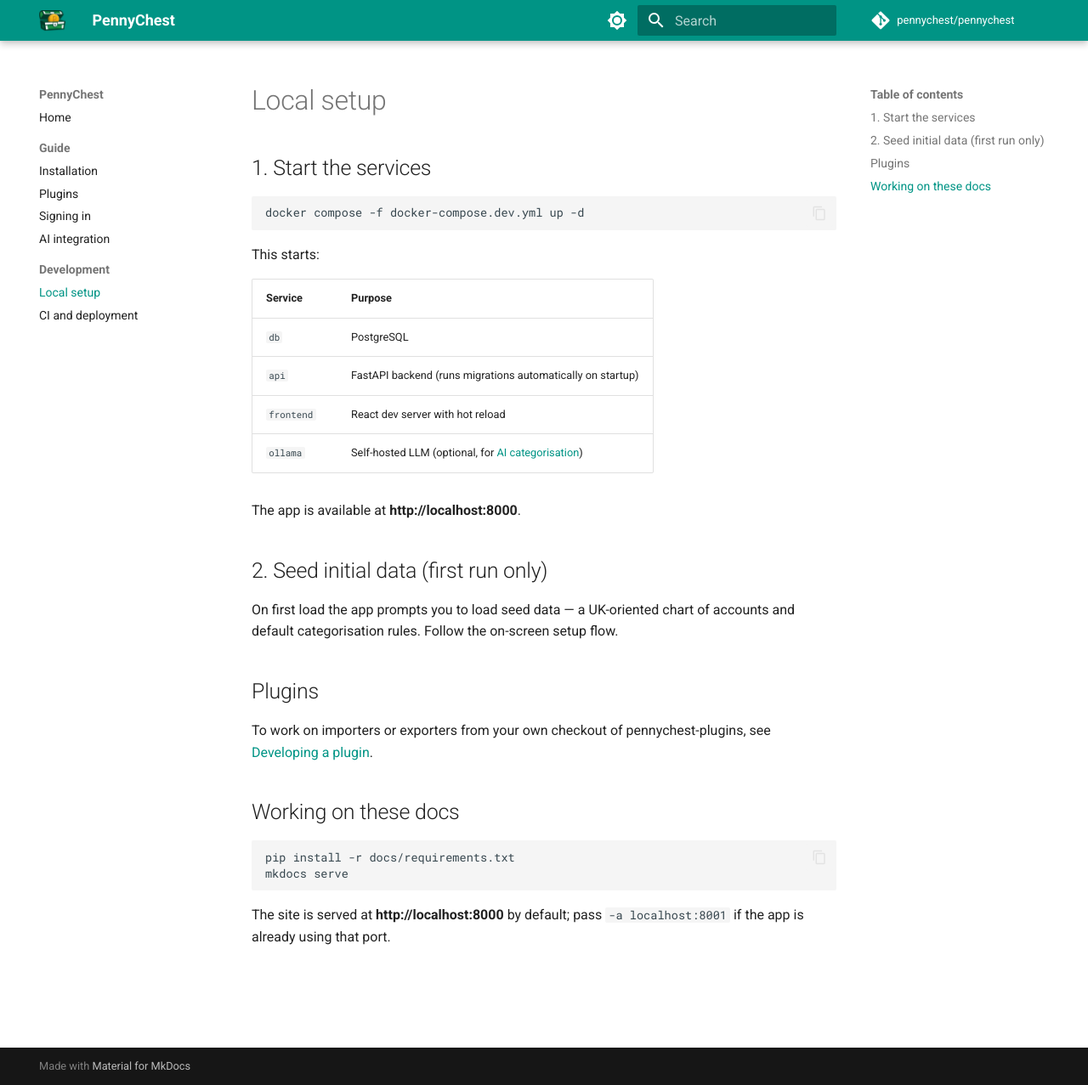
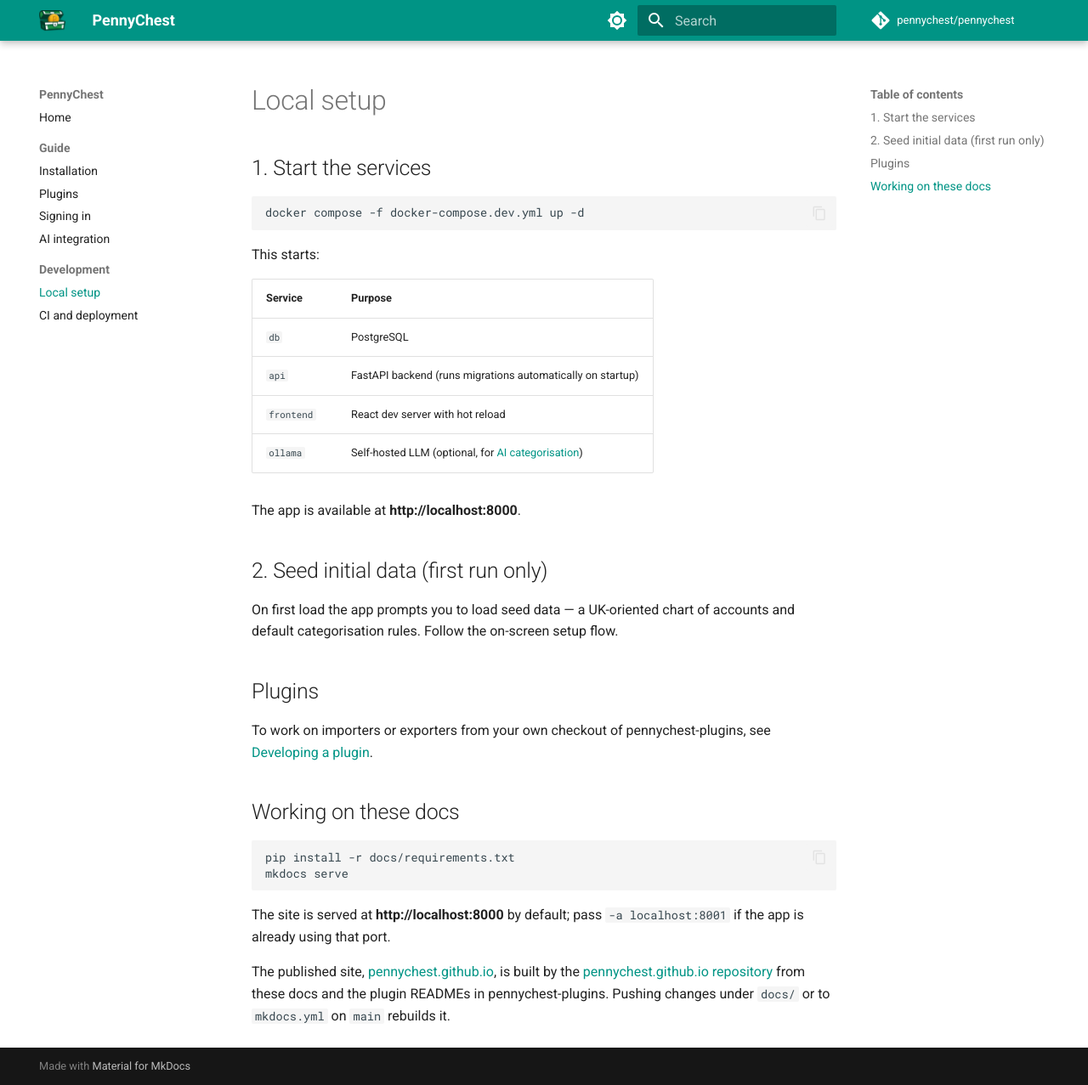
Before and after one commit to pennychest/pennychest, an MkDocs documentation site: the page built from docs/guide/development.md, in a window 1280 px wide and 1277 px high. Shown: the whole window at 85% size. Built offline with MkDocs 1.6.1 and Material for MkDocs 9.7.7, drawn with Linux system fonts in a browser that asks for light colours; comment, search, counter and statistics services are not loaded.

Commit message:
👷 Rebuild pennychest.github.io when the docs change

````diff
--- a/docs/guide/development.md
+++ b/docs/guide/development.md
@@ -33,3 +33,5 @@
 ```
 
 The site is served at **http://localhost:8000** by default; pass `-a localhost:8001` if the app is already using that port.
+
+The published site, [pennychest.github.io](https://pennychest.github.io), is built by the [pennychest.github.io repository](https://github.com/pennychest/pennychest.github.io) from these docs and the plugin READMEs in pennychest-plugins. Pushing changes under `docs/` or to `mkdocs.yml` on `main` rebuilds it.
--- a/mkdocs.yml
+++ b/mkdocs.yml
@@ -1,5 +1,6 @@
 site_name: PennyChest
 site_description: Self-hosted personal finance with real double-entry accounting
+site_url: https://pennychest.github.io/
 repo_url: https://github.com/pennychest/pennychest
 repo_name: pennychest/pennychest
 
````
Also changed, not shown: 1 other file.
